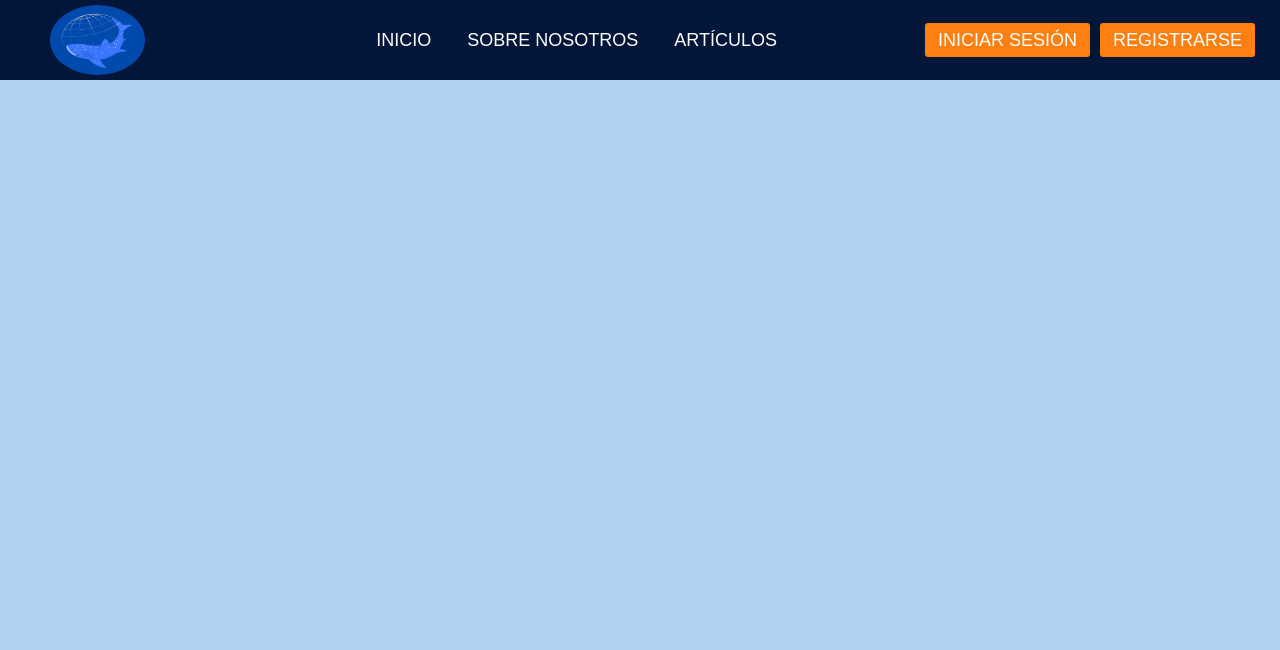
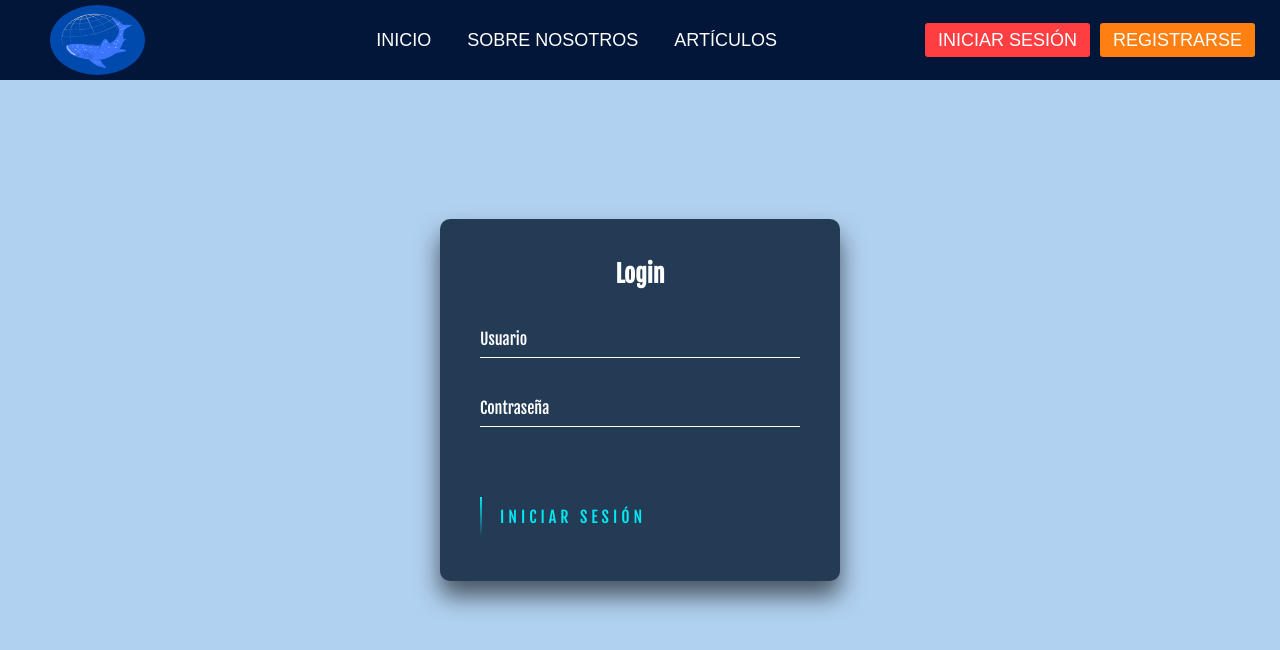
Before and after one commit to JonathanGrimaldo/hackatonlaunchx, a Vue app in the folder frontend/: page /login in a window 1280 px wide. Shown: the top 650 px of the page. Built offline with nearby package versions, Linux system fonts and the light colour scheme.

Commit message:
Añadida vista de login

```diff
--- a/frontend/src/router/index.js
+++ b/frontend/src/router/index.js
@@ -22,6 +22,30 @@ const routes = [
     // this generates a separate chunk (about.[hash].js) for this route
     // which is lazy-loaded when the route is visited.
     component: () => import(/* webpackChunkName: "about" */ '../views/ArticlesView.vue')
+  },
+  {
+    path: '/login',
+    name: 'login',
+    // route level code-splitting
+    // this generates a separate chunk (about.[hash].js) for this route
+    // which is lazy-loaded when the route is visited.
+    component: () => import(/* webpackChunkName: "about" */ '../views/LoginView.vue')
+  },
+  {
+    path: '/signup',
+    name: 'signup',
+    // route level code-splitting
+    // this generates a separate chunk (about.[hash].js) for this route
+    // which is lazy-loaded when the route is visited.
+    component: () => import(/* webpackChunkName: "about" */ '../views/SignupView.vue')
+  },
+  {
+    path: '/organization',
+    name: 'organization',
+    // route level code-splitting
+    // this generates a separate chunk (about.[hash].js) for this route
+    // which is lazy-loaded when the route is visited.
+    component: () => import(/* webpackChunkName: "about" */ '../views/OrganizationView.vue')
   }
 ]
 
--- /dev/null
+++ b/frontend/src/views/LoginView.vue
@@ -0,0 +1,185 @@
+<template>
+<div class="login-box">
+  <h2>Login</h2>
+  <form>
+    <div class="user-box">
+      <input type="text" name="" required="">
+      <label>Usuario</label>
+    </div>
+    <div class="user-box">
+      <input type="password" name="" required="">
+      <label>Contraseña</label>
+    </div>
+    <a href="#">
+      <span></span>
+      <span></span>
+      <span></span>
+      <span></span>
+      Iniciar Sesión
+    </a>
+  </form>
+</div>
+</template>
+
+<style scoped>
+body {
+  margin:0;
+  padding:0;
+  font-family: "Fjalla One", sans-serif;
+}
+
+.login-box {
+  position: absolute;
+  top: 50%;
+  left: 50%;
+  width: 400px;
+  padding: 40px;
+  transform: translate(-50%, -50%);
+  background: #243b55;
+  box-sizing: border-box;
+  box-shadow: 0 15px 25px rgba(0,0,0,.6);
+  border-radius: 10px;
+}
+
+.login-box h2 {
+  margin: 0 0 30px;
+  padding: 0;
+  color: #fff;
+  text-align: center;
+}
+
+.login-box .user-box {
+  position: relative;
+}
+
+.login-box .user-box input {
+  width: 100%;
+  padding: 10px 0;
+  font-size: 16px;
+  color: #fff;
+  margin-bottom: 30px;
+  border: none;
+  border-bottom: 1px solid #fff;
+  outline: none;
+  background: transparent;
+}
+.login-box .user-box label {
+  position: absolute;
+  top:0;
+  left: 0;
+  padding: 10px 0;
+  font-size: 16px;
+  color: #fff;
+  pointer-events: none;
+  transition: .5s;
+}
+
+.login-box .user-box input:focus ~ label,
+.login-box .user-box input:valid ~ label {
+  top: -20px;
+  left: 0;
+  color: #03e9f4;
+  font-size: 12px;
+}
+
+.login-box form a {
+  position: relative;
+  display: inline-block;
+  padding: 10px 20px;
+  color: #03e9f4;
+  font-size: 16px;
+  text-decoration: none;
+  text-transform: uppercase;
+  overflow: hidden;
+  transition: .5s;
+  margin-top: 40px;
+  letter-spacing: 4px
+}
+
+.login-box a:hover {
+  background: #03e9f4;
+  color: #fff;
+  border-radius: 5px;
+
+}
+
+.login-box a span {
+  position: absolute;
+  display: block;
+}
+
+.login-box a span:nth-child(1) {
+  top: 0;
+  left: -100%;
+  width: 100%;
+  height: 2px;
+  background: linear-gradient(90deg, transparent, #03e9f4);
+  animation: btn-anim1 1s linear infinite;
+}
+
+@keyframes btn-anim1 {
+  0% {
+    left: -100%;
+  }
+  50%,100% {
+    left: 100%;
+  }
+}
+
+.login-box a span:nth-child(2) {
+  top: -100%;
+  right: 0;
+  width: 2px;
+  height: 100%;
+  background: linear-gradient(180deg, transparent, #03e9f4);
+  animation: btn-anim2 1s linear infinite;
+  animation-delay: .25s
+}
+
+@keyframes btn-anim2 {
+  0% {
+    top: -100%;
+  }
+  50%,100% {
+    top: 100%;
+  }
+}
+
+.login-box a span:nth-child(3) {
+  bottom: 0;
+  right: -100%;
+  width: 100%;
+  height: 2px;
+  background: linear-gradient(270deg, transparent, #03e9f4);
+  animation: btn-anim3 1s linear infinite;
+  animation-delay: .5s
+}
+
+@keyframes btn-anim3 {
+  0% {
+    right: -100%;
+  }
+  50%,100% {
+    right: 100%;
+  }
+}
+
+.login-box a span:nth-child(4) {
+  bottom: -100%;
+  left: 0;
+  width: 2px;
+  height: 100%;
+  background: linear-gradient(360deg, transparent, #03e9f4);
+  animation: btn-anim4 1s linear infinite;
+  animation-delay: .75s
+}
+
+@keyframes btn-anim4 {
+  0% {
+    bottom: -100%;
+  }
+  50%,100% {
+    bottom: 100%;
+  }
+}
+</style>
--- /dev/null
+++ b/frontend/src/views/OrganizationView.vue
@@ -0,0 +1,95 @@
+<template>
+  <h1>Nombre de la Organización</h1>
+  <div class="image">
+    <img
+      src="https://images.pexels.com/photos/3157890/pexels-photo-3157890.jpeg?auto=compress&cs=tinysrgb&dpr=2&h=650&w=940"
+      alt="Santuario marino"
+    />
+  </div>
+  <div class="text-container">
+    <p class="left">
+      Lorem ipsum dolor sit amet consectetur, adipisicing elit. Quod officia
+      quasi aut amet, vero nostrum soluta, nulla ratione, quidem animi et iure
+      repellendus! Velit, culpa architecto tempore quae commodi delectus. Beatae
+      laudantium nemo eveniet necessitatibus quibusdam architecto porro,
+      exercitationem tenetur laboriosam rem quaerat molestias neque autem
+      repudiandae est modi ea? Possimus ad cupiditate, non nam nesciunt nulla
+      aliquam ex! Minima!
+    </p>
+    <p class="right">
+      Lorem ipsum dolor, sit amet consectetur adipisicing elit. Obcaecati nemo
+      molestias doloremque voluptate laborum tempore quasi consequatur enim
+      corrupti! Tempora libero accusantium repellat porro voluptate quidem,
+      velit sit voluptas alias. Explicabo similique excepturi libero beatae ut
+      accusamus, exercitationem, delectus sapiente odio in nemo deleniti non
+      ratione debitis ullam voluptatibus. Laboriosam, quam. Quis, rerum?
+      Pariatur aspernatur repellat quas illo iusto error!
+    </p>
+  </div>
+</template>
+
+<style scoped>
+html {
+  font-family: "Fjalla One", sans-serif;
+}
+h1 {
+  margin: 15px auto;
+  text-transform: capitalize;
+  text-align: center;
+  color: #011638;
+}
+p {
+  font-size: 20px;
+}
+.image {
+  width: 40%;
+  margin: 25px auto;
+  height: 40%;
+}
+.image img {
+  width: 100%;
+  height: 100%;
+  border-radius: 50%;
+}
+.text-container {
+  display: flex;
+  flex-flow: row wrap;
+  width: 90%;
+  margin: 35px auto;
+}
+.left {
+  width: 45%;
+  text-align: justify;
+  margin-right: auto;
+}
+.right {
+  width: 45%;
+  text-align: justify;
+  margin-left: auto;
+  margin-top: 15%;
+}
+
+@media (max-width: 858px) {
+  .image {
+    width: 60%;
+    margin: 15px auto;
+    height: 60%;
+  }
+  .image img {
+    width: 100%;
+    height: 100%;
+    border-radius: 50%;
+  }
+  .left {
+    width: 100%;
+    text-align: center;
+    margin: 10px auto;
+  }
+  .right {
+    width: 100%;
+    text-align: center;
+    margin-left: auto;
+    margin: 10px auto;
+  }
+}
+</style>
--- /dev/null
+++ b/frontend/src/views/SignupView.vue
@@ -0,0 +1,193 @@
+<template>
+<div class="login-box">
+  <h2>Registro</h2>
+  <form>
+    <div class="user-box">
+      <input type="text" name="" required="">
+      <label>Nombre de Usuario</label>
+    </div>
+    <div class="user-box">
+      <input type="email" name="" required="">
+      <label>Correo Electrónico</label>
+    </div>
+    <div class="user-box">
+      <input type="password" name="" required="">
+      <label>Contraseña</label>
+    </div>
+    <div class="user-box">
+      <input type="password" name="" required="">
+      <label>Confirma Contraseña</label>
+    </div>
+    <a href="#">
+      <span></span>
+      <span></span>
+      <span></span>
+      <span></span>
+      Iniciar Sesión
+    </a>
+  </form>
+</div>
+</template>
+
+<style scoped>
+body {
+  margin:0;
+  padding:0;
+  font-family: "Fjalla One", sans-serif;
+}
+
+.login-box {
+  position: absolute;
+  top: 50%;
+  left: 50%;
+  width: 400px;
+  padding: 40px;
+  transform: translate(-50%, -50%);
+  background: #243b55;
+  box-sizing: border-box;
+  box-shadow: 0 15px 25px rgba(0,0,0,.6);
+  border-radius: 10px;
+}
+
+.login-box h2 {
+  margin: 0 0 30px;
+  padding: 0;
+  color: #fff;
+  text-align: center;
+}
+
+.login-box .user-box {
+  position: relative;
+}
+
+.login-box .user-box input {
+  width: 100%;
+  padding: 10px 0;
+  font-size: 16px;
+  color: #fff;
+  margin-bottom: 30px;
+  border: none;
+  border-bottom: 1px solid #fff;
+  outline: none;
+  background: transparent;
+}
+.login-box .user-box label {
+  position: absolute;
+  top:0;
+  left: 0;
+  padding: 10px 0;
+  font-size: 16px;
+  color: #fff;
+  pointer-events: none;
+  transition: .5s;
+}
+
+.login-box .user-box input:focus ~ label,
+.login-box .user-box input:valid ~ label {
+  top: -20px;
+  left: 0;
+  color: #03e9f4;
+  font-size: 12px;
+}
+
+.login-box form a {
+  position: relative;
+  display: inline-block;
+  padding: 10px 20px;
+  color: #03e9f4;
+  font-size: 16px;
+  text-decoration: none;
+  text-transform: uppercase;
+  overflow: hidden;
+  transition: .5s;
+  margin-top: 40px;
+  letter-spacing: 4px
+}
+
+.login-box a:hover {
+  background: #03e9f4;
+  color: #fff;
+  border-radius: 5px;
+
+}
+
+.login-box a span {
+  position: absolute;
+  display: block;
+}
+
+.login-box a span:nth-child(1) {
+  top: 0;
+  left: -100%;
+  width: 100%;
+  height: 2px;
+  background: linear-gradient(90deg, transparent, #03e9f4);
+  animation: btn-anim1 1s linear infinite;
+}
+
+@keyframes btn-anim1 {
+  0% {
+    left: -100%;
+  }
+  50%,100% {
+    left: 100%;
+  }
+}
+
+.login-box a span:nth-child(2) {
+  top: -100%;
+  right: 0;
+  width: 2px;
+  height: 100%;
+  background: linear-gradient(180deg, transparent, #03e9f4);
+  animation: btn-anim2 1s linear infinite;
+  animation-delay: .25s
+}
+
+@keyframes btn-anim2 {
+  0% {
+    top: -100%;
+  }
+  50%,100% {
+    top: 100%;
+  }
+}
+
+.login-box a span:nth-child(3) {
+  bottom: 0;
+  right: -100%;
+  width: 100%;
+  height: 2px;
+  background: linear-gradient(270deg, transparent, #03e9f4);
+  animation: btn-anim3 1s linear infinite;
+  animation-delay: .5s
+}
+
+@keyframes btn-anim3 {
+  0% {
+    right: -100%;
+  }
+  50%,100% {
+    right: 100%;
+  }
+}
+
+.login-box a span:nth-child(4) {
+  bottom: -100%;
+  left: 0;
+  width: 2px;
+  height: 100%;
+  background: linear-gradient(360deg, transparent, #03e9f4);
+  animation: btn-anim4 1s linear infinite;
+  animation-delay: .75s
+}
+
+@keyframes btn-anim4 {
+  0% {
+    bottom: -100%;
+  }
+  50%,100% {
+    bottom: 100%;
+  }
+}
+</style>
```
